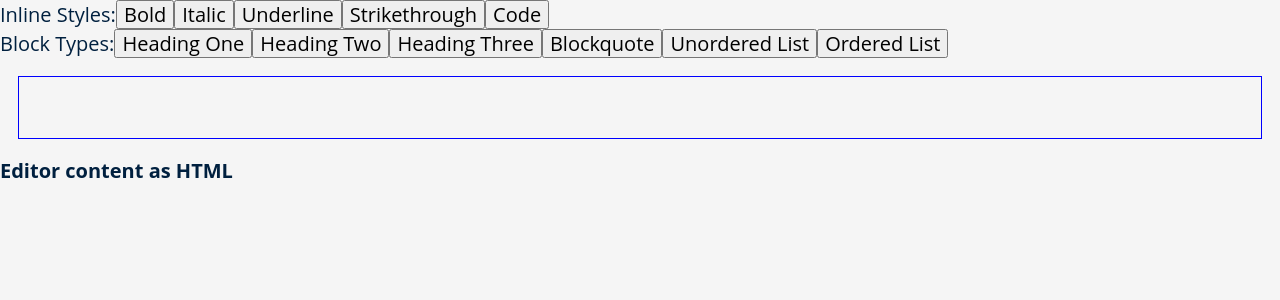
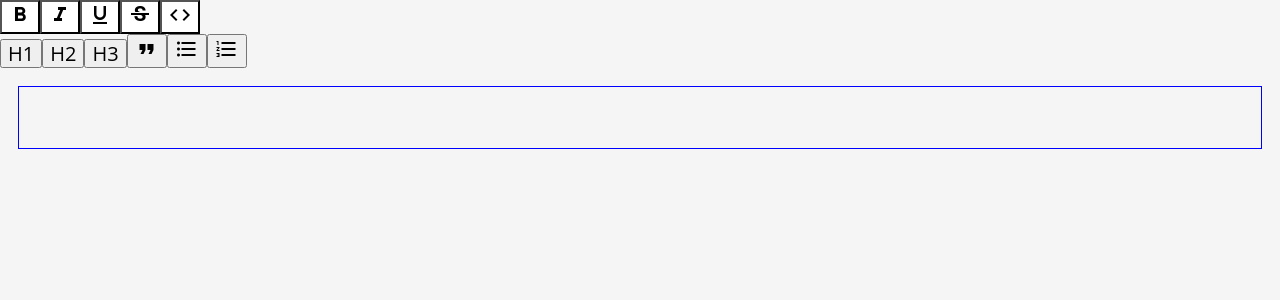
Before and after one commit to primofin/aws-serverless-blog-app, a React (Create React App) app: page /editor in a window 1280 px wide. Shown: the top 300 px of the page. Built offline with nearby package versions, Linux system fonts and the light colour scheme; no server answers; what @aws-amplify/ui-react, aws-amplify would draw is missing.

Commit message:
style the custom editor

```diff
--- a/public/index.html
+++ b/public/index.html
@@ -1,5 +1,6 @@
 <!DOCTYPE html>
 <html lang="en">
+
 <head>
   <meta charset="utf-8" />
   <link rel="icon" href="%PUBLIC_URL%/favicon.png" />
@@ -21,8 +22,11 @@
       work correctly both with client-side routing and a non-root public URL.
       Learn how to configure a non-root public URL by running `npm run build`.
     -->
+  <link rel="stylesheet" href="https://fonts.googleapis.com/icon?family=Material+Icons" />
+
   <title>Primo</title>
 </head>
+
 <body>
   <noscript>You need to enable JavaScript to run this app.</noscript>
   <div id="root"></div>
@@ -37,4 +41,5 @@
       To create a production bundle, use `npm run build` or `yarn build`.
     -->
 </body>
+
 </html>
--- a/src/components/CustomEditor.tsx
+++ b/src/components/CustomEditor.tsx
@@ -10,7 +10,8 @@ import {
   convertFromRaw,
 } from 'draft-js';
 import { stateToHTML } from 'draft-js-export-html';
-import parse from 'html-react-parser';
+import Icon from '@mui/material/Icon';
+// import parse from 'html-react-parser';
 
 import { blockTypeButtons, inlineStyleButtons } from '../data/editorData';
 
@@ -82,44 +83,42 @@ const CustomEditor = () => {
     return 'not-handled';
   };
 
-  const toggleInlineStyle = (event: React.MouseEvent<HTMLInputElement>) => {
+  const toggleInlineStyle = (event: React.MouseEvent<HTMLButtonElement>) => {
     event.preventDefault();
 
     const style = event.currentTarget.getAttribute('data-style');
     onChange(RichUtils.toggleInlineStyle(state.editorState, style!));
   };
 
-  const toggleBlockType = (event: React.MouseEvent<HTMLInputElement>) => {
+  const toggleBlockType = (event: React.MouseEvent<HTMLButtonElement>) => {
     event.preventDefault();
 
     const block = event.currentTarget.getAttribute('data-block');
     onChange(RichUtils.toggleBlockType(state.editorState, block!));
   };
 
-  const renderBlockButton = (value: string, block: string) => {
+  const renderBlockButton = (value: string, block: string, icon?: string) => {
     return (
-      <input
-        type="button"
-        key={block}
-        value={value}
-        data-block={block}
-        onMouseDown={toggleBlockType}
-      />
+      <button type="button" key={block} data-block={block} onMouseDown={toggleBlockType}>
+        {icon ? <Icon>{icon}</Icon> : value}
+      </button>
     );
   };
 
-  const renderInlineStyleButton = (value: string, style: string) => {
+  const renderInlineStyleButton = (style: string, icon: string) => {
+    const isActive = state.editorState.getCurrentInlineStyle().has(style);
     return (
-      <input
+      <button
         style={{
-          fontStyle: state.editorState.getCurrentInlineStyle().has(style) ? 'italic' : 'normal',
+          backgroundColor: isActive ? 'black' : 'white',
         }}
         type="button"
         key={style}
-        value={value}
         data-style={style}
         onMouseDown={toggleInlineStyle}
-      />
+      >
+        <Icon>{icon}</Icon>
+      </button>
     );
   };
 
@@ -141,16 +140,14 @@ const CustomEditor = () => {
   return (
     <div>
       <div>
-        Inline Styles:
         {inlineStyleButtons.map((button) => {
-          return renderInlineStyleButton(button.value, button.style);
+          return renderInlineStyleButton(button.style, button.icon);
         })}
       </div>
 
       <div>
-        Block Types:
         {blockTypeButtons.map((button) => {
-          return renderBlockButton(button.value, button.block);
+          return renderBlockButton(button.value, button.block, button.icon);
         })}
       </div>
       <div className="editors">
@@ -161,9 +158,9 @@ const CustomEditor = () => {
           keyBindingFn={keyBindingFunction}
         />
       </div>
-      <h4>Editor content as HTML</h4>
+      {/* <h4>Editor content as HTML</h4>
       <pre>{state.editorContentHtml}</pre>
-      {state.editorContentHtml && parse(state.editorContentHtml)}
+      {state.editorContentHtml && parse(state.editorContentHtml)} */}
     </div>
   );
 };
--- a/src/data/editorData.ts
+++ b/src/data/editorData.ts
@@ -2,57 +2,65 @@ export const inlineStyleButtons = [
   {
     value: 'Bold',
     style: 'BOLD',
+    icon: 'format_bold',
   },
 
   {
     value: 'Italic',
     style: 'ITALIC',
+    icon: 'format_italic',
   },
 
   {
     value: 'Underline',
     style: 'UNDERLINE',
+    icon: 'format_underlined',
   },
 
   {
     value: 'Strikethrough',
     style: 'STRIKETHROUGH',
+    icon: 'strikethrough_s',
   },
 
   {
     value: 'Code',
     style: 'CODE',
+    icon: 'code',
   },
 ];
 
 export const blockTypeButtons = [
   {
-    value: 'Heading One',
+    value: 'H1',
     block: 'header-one',
   },
 
   {
-    value: 'Heading Two',
+    value: 'H2',
     block: 'header-two',
   },
 
   {
-    value: 'Heading Three',
+    value: 'H3',
     block: 'header-three',
   },
 
   {
     value: 'Blockquote',
     block: 'blockquote',
+    icon: 'format_quote',
   },
 
   {
     value: 'Unordered List',
     block: 'unordered-list-item',
+    icon: 'format_list_bulleted',
   },
 
   {
     value: 'Ordered List',
     block: 'ordered-list-item',
+    icon: 'format_list_numbered',
   },
 ];
```
Lines whose indentation alone changed are shown as unchanged.
